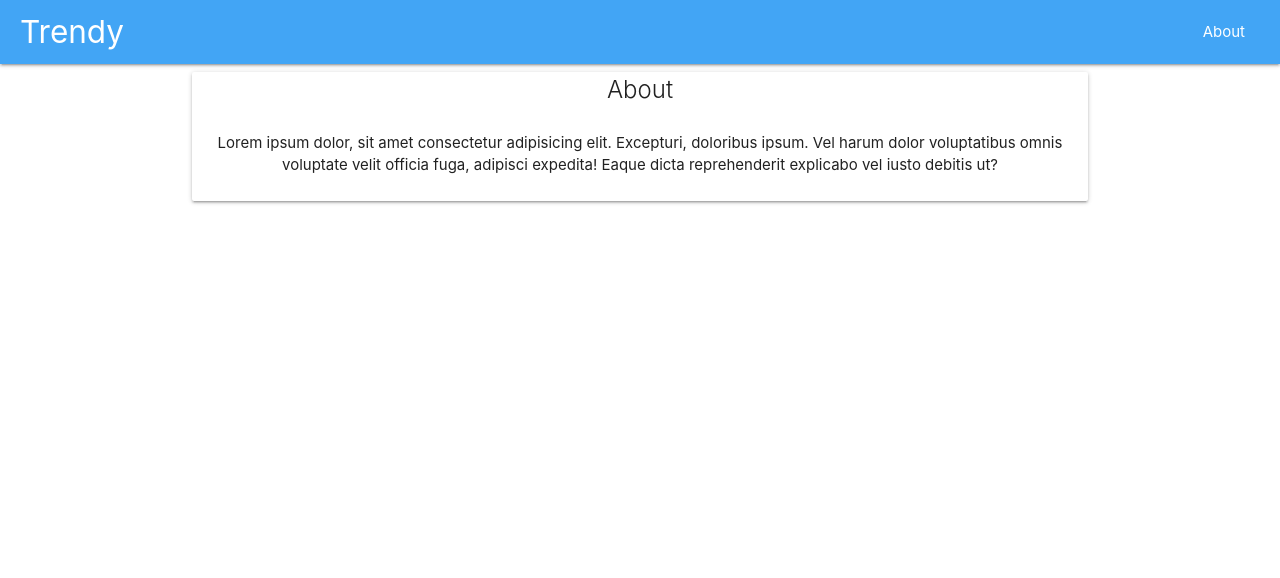
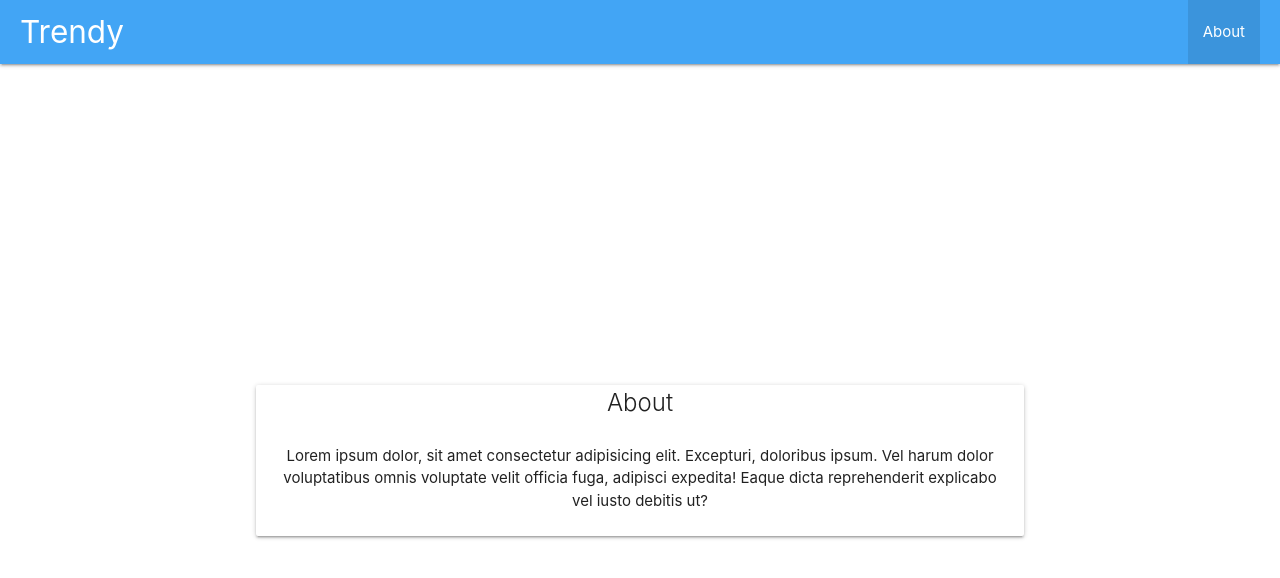
Before and after one commit to Lakshamana/trendy, a React app: page /about in a window 1280 px wide. Shown: the top 578 px of the page. Built offline with nearby package versions, Linux system fonts and the light colour scheme.

Commit message:
create about page, navbar centering, etc

```diff
--- a/src/components/About.js
+++ b/src/components/About.js
@@ -1,19 +1,22 @@
-import React from 'react'
+import React, { useEffect } from 'react'
 import './css/About.css'
 
 const About = () => {
+  useEffect(() => {
+    document.body.style.overflow = 'hidden'
+    return () => (document.body.style.overflow = '')
+  })
+
   return (
     <div className='d-table'>
-      <div className='container'>
-        <div className='d-cell'>
-          <div className='card'>
-            <div className='card-title'>About</div>
-            <div className='card-content'>
-              Lorem ipsum dolor, sit amet consectetur adipisicing elit.
-              Excepturi, doloribus ipsum. Vel harum dolor voluptatibus omnis
-              voluptate velit officia fuga, adipisci expedita! Eaque dicta
-              reprehenderit explicabo vel iusto debitis ut?
-            </div>
+      <div className='d-cell'>
+        <div className='card'>
+          <div className='card-title'>About</div>
+          <div className='card-content'>
+            Lorem ipsum dolor, sit amet consectetur adipisicing elit. Excepturi,
+            doloribus ipsum. Vel harum dolor voluptatibus omnis voluptate velit
+            officia fuga, adipisci expedita! Eaque dicta reprehenderit explicabo
+            vel iusto debitis ut?
           </div>
         </div>
       </div>
--- a/src/components/Home.js
+++ b/src/components/Home.js
@@ -29,15 +29,15 @@ const Home = () => {
     axios
       .get(trendyAPI + '/regions')
       .then(({ data }) => {
-        const regions = data.cities.slice(1, 101)
+        const cities = data.cities.slice(1, 101)
         Autocomplete.init(autocompleteRef.current, {
-          data: toMap(regions, null),
+          data: toMap(cities, null),
           onAutocomplete: val => {
             const id = val.split('-')[0].trim()
             fetchTrendsByWoeid(id)
           }
         })
-        setCities(regions)
+        setCities(cities)
       })
       .catch(err => console.log(err))
   }, [])
@@ -48,6 +48,12 @@ const Home = () => {
         params: { id }
       })
       .then(({ data }) => setTopics(data.trends))
+  }
+
+  function handleFocus(e) {
+    if (e.target.value) {
+      e.target.value = ''
+    }
   }
 
   const renderTopics = topics.length ? (
@@ -78,6 +84,7 @@ const Home = () => {
               id='autocomplete-input'
               className='autocomplete'
               placeholder='Search place...'
+              onFocus={handleFocus}
             />
           </div>
           <br />
--- a/src/components/Navbar.js
+++ b/src/components/Navbar.js
@@ -1,15 +1,15 @@
 import React from 'react'
-import { Link } from 'react-router-dom'
+import { Link, withRouter } from 'react-router-dom'
 import './css/Navbar.css'
 
-const Navbar = () => {
+const Navbar = ({ location }) => {
   return (
     <nav className='nav-wrapper nav-custom blue lighten-1'>
       <Link to='/' className='brand-logo'>
         Trendy
       </Link>
       <ul className='right'>
-        <li>
+        <li className={location.pathname === '/about' ? 'active' : ''}>
           <Link to='/about'>About</Link>
         </li>
       </ul>
@@ -17,4 +17,4 @@ const Navbar = () => {
   )
 }
 
-export default Navbar
+export default withRouter(Navbar)
--- a/src/components/css/About.css
+++ b/src/components/css/About.css
@@ -1,14 +1,13 @@
 .d-table {
-  display: table;
-  height: 100%;
-  width: 100%;
+  display: flex;
+  height: 100vh;
+  align-content: center;
   overflow: hidden;
 }
 
 .d-cell {
-  display: table-cell;
-  height: 30%;
-  width: 60%;
-  vertical-align: middle;
+  margin: auto;
+  width: 60vw;
+  flex: 0 1 auto;
   text-align: center;
 }
```
Also changed, not shown: .eslintrc.js.
